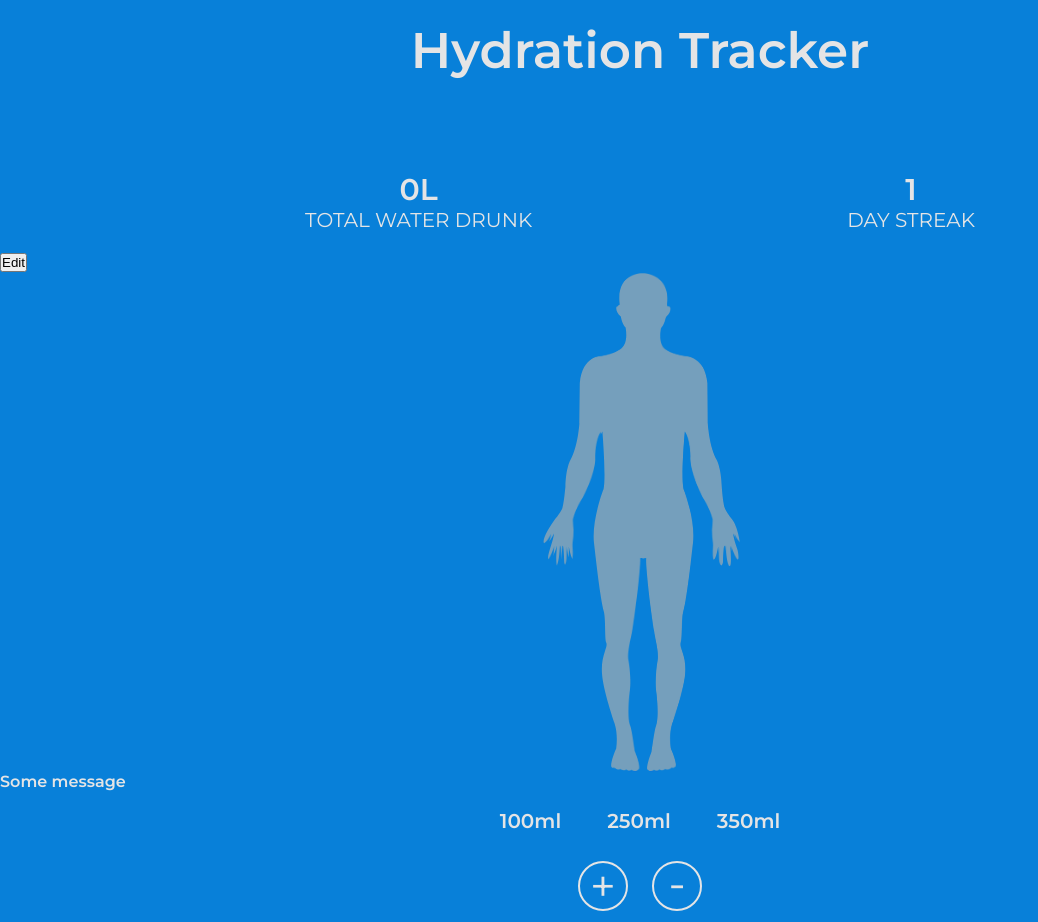
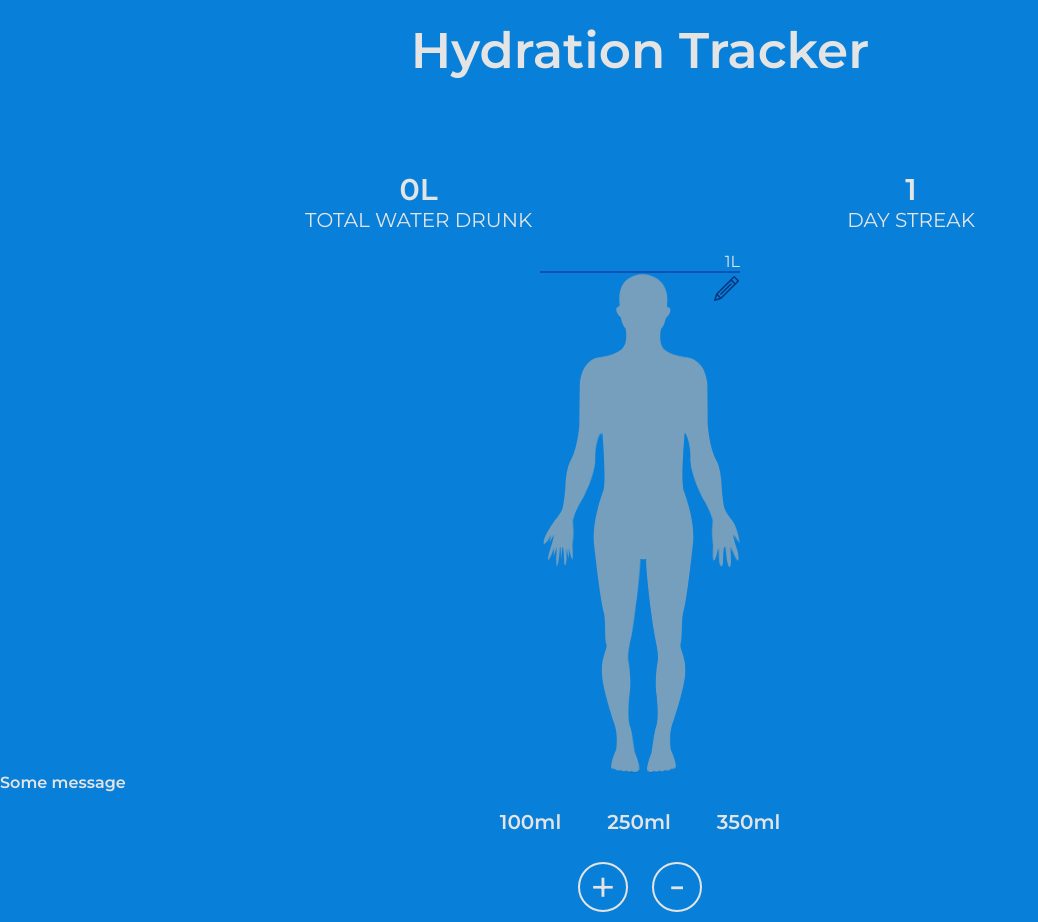
Before and after one commit to TamasKn/hydration-tracker, a React (Create React App) app in the folder frontend/: page / in a window 1280 px wide. Shown: the whole page, without its empty margins (0-1038 px from the left). Built offline with nearby package versions, Linux system fonts and the light colour scheme.

Commit message:
Daily goal button style

```diff
--- a/frontend/src/App.js
+++ b/frontend/src/App.js
@@ -95,6 +95,7 @@ function App() {
             <DailyGoal
                 inputChange={onDailyGoalChange}
                 submit={onDailyGoalSubmit}
+                goal={dailyGoal.goal}
             />
 
             <CharacterEffect consumption={consumption.percentage} />
--- a/frontend/src/components/CharacterEffect/CharacterEffect.css
+++ b/frontend/src/components/CharacterEffect/CharacterEffect.css
@@ -18,7 +18,7 @@
     position: absolute;
     bottom: 1px;
     transition: ease-out 500ms;
-    background-color: rgb(14, 104, 222);
+    background-color: var(--water);
     z-index: 5;
 }
 
--- a/frontend/src/components/DailyGoal/DailyGoal.css
+++ b/frontend/src/components/DailyGoal/DailyGoal.css
@@ -30,3 +30,19 @@
     color: var(--primary-color);
     border-color: var(--primary-color);
 }
+
+.daily-goal__edit {
+    display: block;
+    position: relative;
+    width: 20rem;
+    text-align: right;
+    border-bottom: 2px solid var(--water);
+}
+
+.daily-goal__edit img {
+    width: 2.5rem;
+    right: 1px;
+    margin-top: .5rem;
+    position: absolute;
+    cursor: pointer;
+}
--- a/frontend/src/components/DailyGoal/DailyGoal.jsx
+++ b/frontend/src/components/DailyGoal/DailyGoal.jsx
@@ -1,8 +1,9 @@
 import { useState } from 'react';
 import './DailyGoal.css';
 import Modal from "../Modal/Modal";
+import pencil from '../../assets/edit.svg'
 
-const DailyGoal = ({inputChange, submit}) => {
+const DailyGoal = ({inputChange, submit, goal}) => {
 
     const [popup, setPopup] = useState(false)
 
@@ -15,8 +16,11 @@ const DailyGoal = ({inputChange, submit}) => {
     }
 
     return(
-        <div className="daily-goal__container">
-            <button onClick={showModal}>Edit</button>
+        <div className="daily-goal__container flex fl-jc-cent">
+            <div className="daily-goal__edit">
+                <p>{goal/1000}L</p>
+                <img onClick={showModal} src={pencil} alt="Pencil Edit"/>
+            </div>
             <Modal show={popup}>
                 <h3>Set your Daily goal</h3>
                 <input onChange={inputChange} defaultValue="1000" type="number"/>
--- a/frontend/src/index.css
+++ b/frontend/src/index.css
@@ -12,6 +12,7 @@
     --background-color: #0880d9;
     --text-light: #e4e4e5;
     --text-dark: #292929;
+    --water: #0952b7;
 }
 
 html {
```
Also changed, not shown: frontend/src/assets/edit.svg (added).
